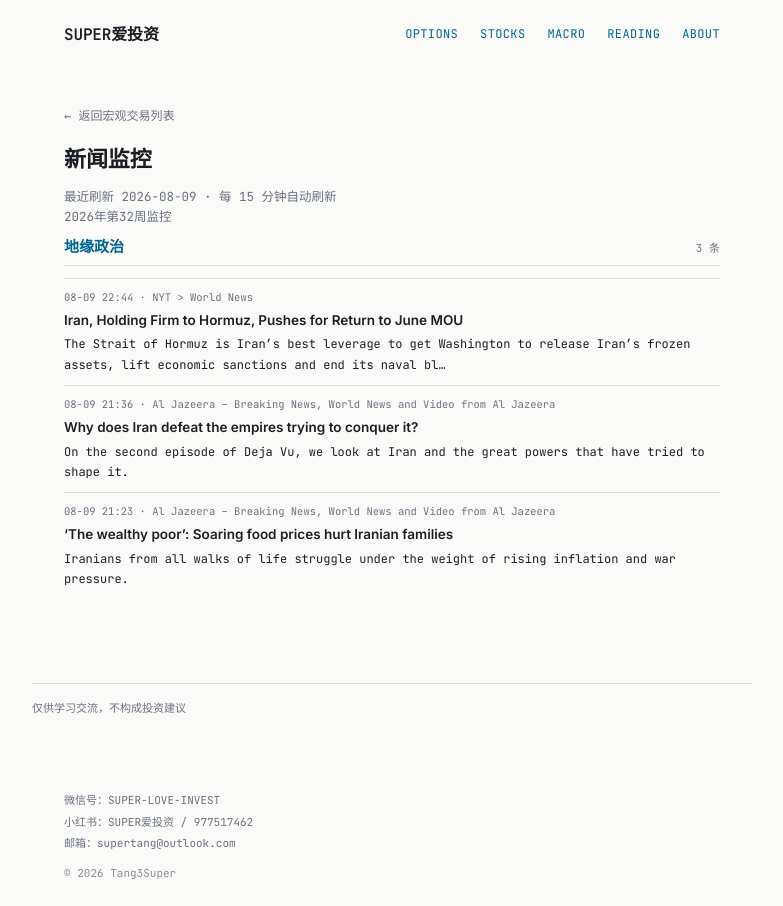
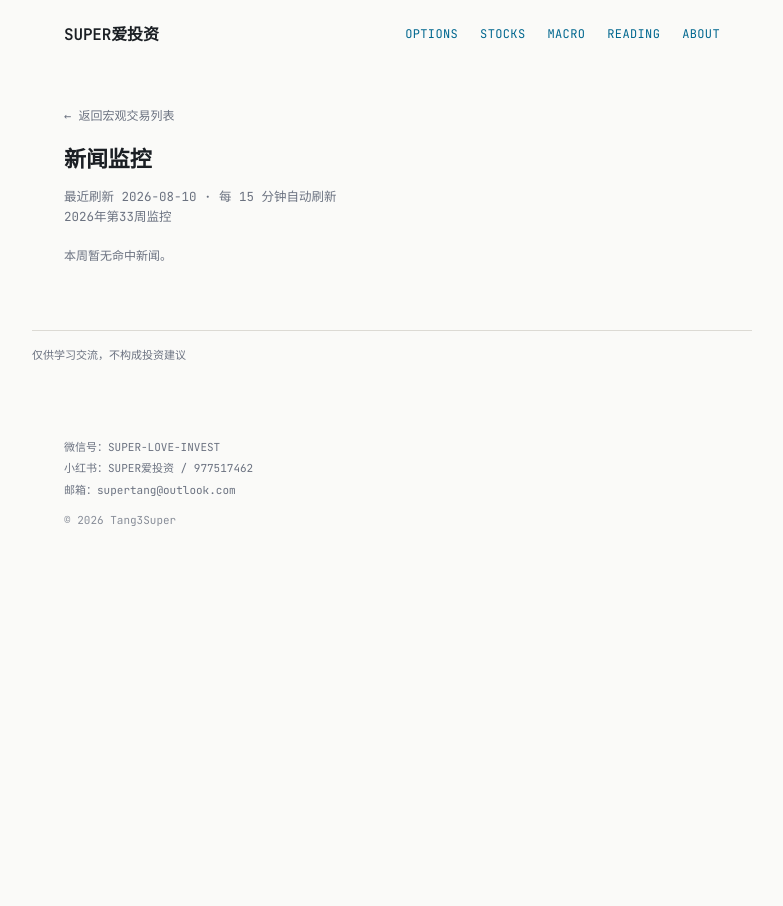
Before and after one commit to tang3super/tang3super.github.io, a Jekyll site: the page built from _macro_trade/news-digest.md, in a window 1280 px wide. Shown: the whole page, without its empty margins (248-1031 px from the left). Built offline with Jekyll 4.4.1, drawn with Linux system fonts in a browser that asks for light colours.

Commit message:
sync news-digest article

```diff
--- a/_macro_trade/news-digest.md
+++ b/_macro_trade/news-digest.md
@@ -1,28 +1,11 @@
 ---
 layout: news-digest
 title: 新闻监控
-date: '2026-08-09'
-summary: 2026年第32周监控
-week_label: 2026年第32周监控
-last_updated: '2026-08-09'
+date: '2026-08-10'
+summary: 2026年第33周监控
+week_label: 2026年第33周监控
+last_updated: '2026-08-10'
 refresh_note: 每 15 分钟自动刷新
-topics:
-- name: 地缘政治
-  items:
-  - title: Iran, Holding Firm to Hormuz, Pushes for Return to June MOU
-    summary: The Strait of Hormuz is Iran’s best leverage to get Washington to release Iran’s frozen assets, lift economic sanctions and end its naval bl…
-    link: https://www.nytimes.com/2026/08/09/world/europe/iran-strait-hormuz-trump-deal.html
-    source: NYT > World News
-    time: 08-09 22:44
-  - title: Why does Iran defeat the empires trying to conquer it?
-    summary: On the second episode of Deja Vu, we look at Iran and the great powers that have tried to shape it.
-    link: https://www.aljazeera.com/video/deja-vu-2/2026/8/9/why-does-iran-defeat-the-empires-trying-to-conquer-it?traffic_source=rss
-    source: Al Jazeera – Breaking News, World News and Video from Al Jazeera
-    time: 08-09 21:36
-  - title: '‘The wealthy poor’: Soaring food prices hurt Iranian families'
-    summary: Iranians from all walks of life struggle under the weight of rising inflation and war pressure.
-    link: https://www.aljazeera.com/features/2026/8/9/the-wealthy-poor-soaring-food-prices-hurt-iranian-families?traffic_source=rss
-    source: Al Jazeera – Breaking News, World News and Video from Al Jazeera
-    time: 08-09 21:23
+topics: []
 disclaimer: 仅供学习交流，不构成投资建议
 ---
```
